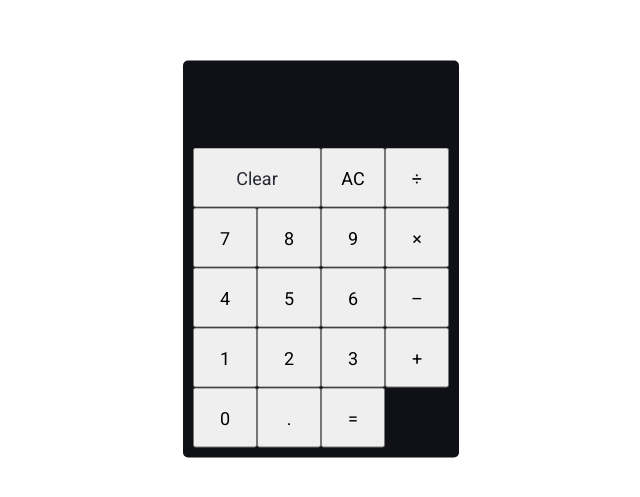
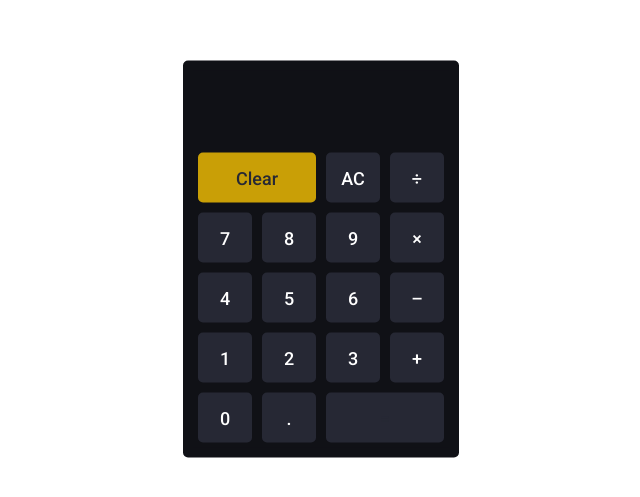
Before and after one commit to Sushant0819/Calculator-demo, a React (Create React App) app: page / in a window 1280 px wide. Shown: the part 141-638 px from the top of the page, without its empty margins (319-959 px from the left). Built offline with nearby package versions, Linux system fonts and the light colour scheme.

Commit message:
completed backspace functionality

```diff
--- a/src/App.css
+++ b/src/App.css
@@ -45,3 +45,30 @@ input[type="text"]{
     grid-row: 1;
     color: #262834;
 }
+
+#result{
+    grid-column: 3/5;
+    grid-row: 5;
+    color: #262834;
+}
+#backspace{
+    color: #ffffff;
+}
+button{
+    margin: 5px;
+    border: none;
+    border-radius: 5px;
+    cursor: pointer;
+    background: #262834;
+    color: #ffffff;
+    font-weight: 500;
+}
+input:focus,
+input:active,
+button:focus,
+button:active{
+    outline: none;
+}
+.highlight{
+    background: #c99f06;
+}
--- a/src/App.js
+++ b/src/App.js
@@ -10,7 +10,7 @@ const App = () => {
     setResult("")
    }
    const backspace =() =>{
-
+    setResult(result.slice(0,result.length-1));
    }
   return (
     <>
@@ -22,7 +22,7 @@ const App = () => {
        </form>
 
        <div className="keypad">
-          <button onClick={clear} id="clear">Clear</button>
+          <button className="highlight" onClick={clear} id="clear">Clear</button>
           <button onClick={backspace} id="backspace">AC</button>
           <button name ="/" onClick={handleClick}>&divide;</button>
           <button name ="7" onClick={handleClick}>7</button>
@@ -39,7 +39,7 @@ const App = () => {
           <button name ="+" onClick={handleClick}>+</button>
           <button name ="0" onClick={handleClick}>0</button>
           <button name ="." onClick={handleClick}>.</button>
-          <button onClick={handleClick}>=</button>
+          <button onClick={handleClick} id="result">=</button>
        </div>
      </div>
     </>
```
